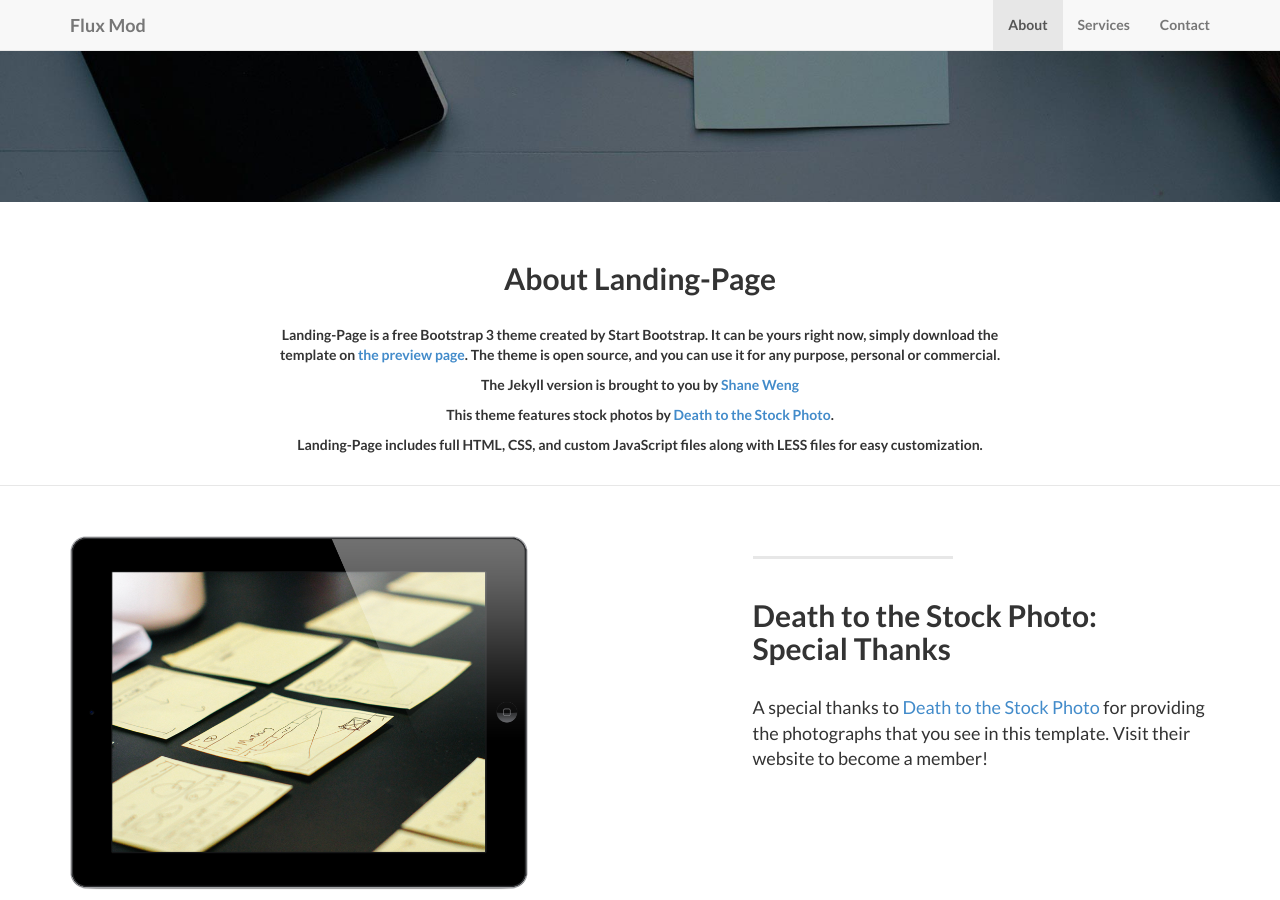
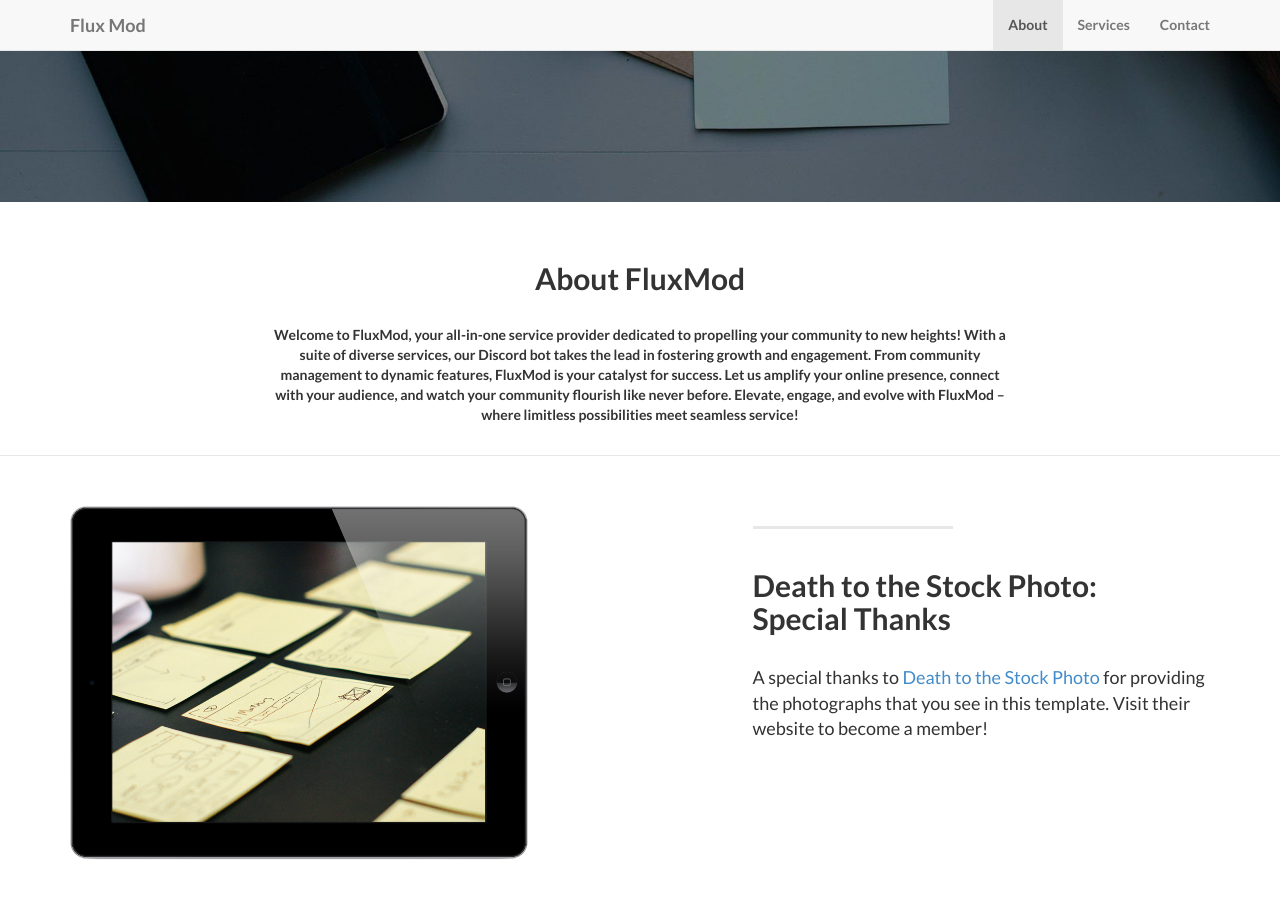
Before and after one commit to YoJJeremiah/YoJJeremiah.github.io, a Jekyll site: the page built from index.html, in a window 1280 px wide and 900 px high, scrolled down 575 px. Built offline with Jekyll 4.4.1, drawn with Linux system fonts in a browser that asks for light colours.

Commit message:
Update about.html

```diff
--- a/_includes/about.html
+++ b/_includes/about.html
@@ -3,12 +3,9 @@
         <div class="row">
             <div class="col-lg-8 col-lg-offset-2">
               <br/><br/>
-              <h2>About Landing-Page</h2>
+              <h2>About FluxMod</h2>
               <br/>
-                <p>Landing-Page is a free Bootstrap 3 theme created by Start Bootstrap. It can be yours right now, simply download the template on <a href="http://startbootstrap.com/template-overviews/landing-page/">the preview page</a>. The theme is open source, and you can use it for any purpose, personal or commercial.</p>
-                <p>The Jekyll version is brought to you by <a href="https://github.com/swcool">Shane Weng</a></p>
-                <p>This theme features stock photos by <a href="http://join.deathtothestockphoto.com//">Death to the Stock Photo</a>.</p>
-                <p>Landing-Page includes full HTML, CSS, and custom JavaScript files along with LESS files for easy customization.</p>
+                <p>Welcome to FluxMod, your all-in-one service provider dedicated to propelling your community to new heights! With a suite of diverse services, our Discord bot takes the lead in fostering growth and engagement. From community management to dynamic features, FluxMod is your catalyst for success. Let us amplify your online presence, connect with your audience, and watch your community flourish like never before. Elevate, engage, and evolve with FluxMod – where limitless possibilities meet seamless service!</p>
                 <br/>
               </div>
         </div>
```
